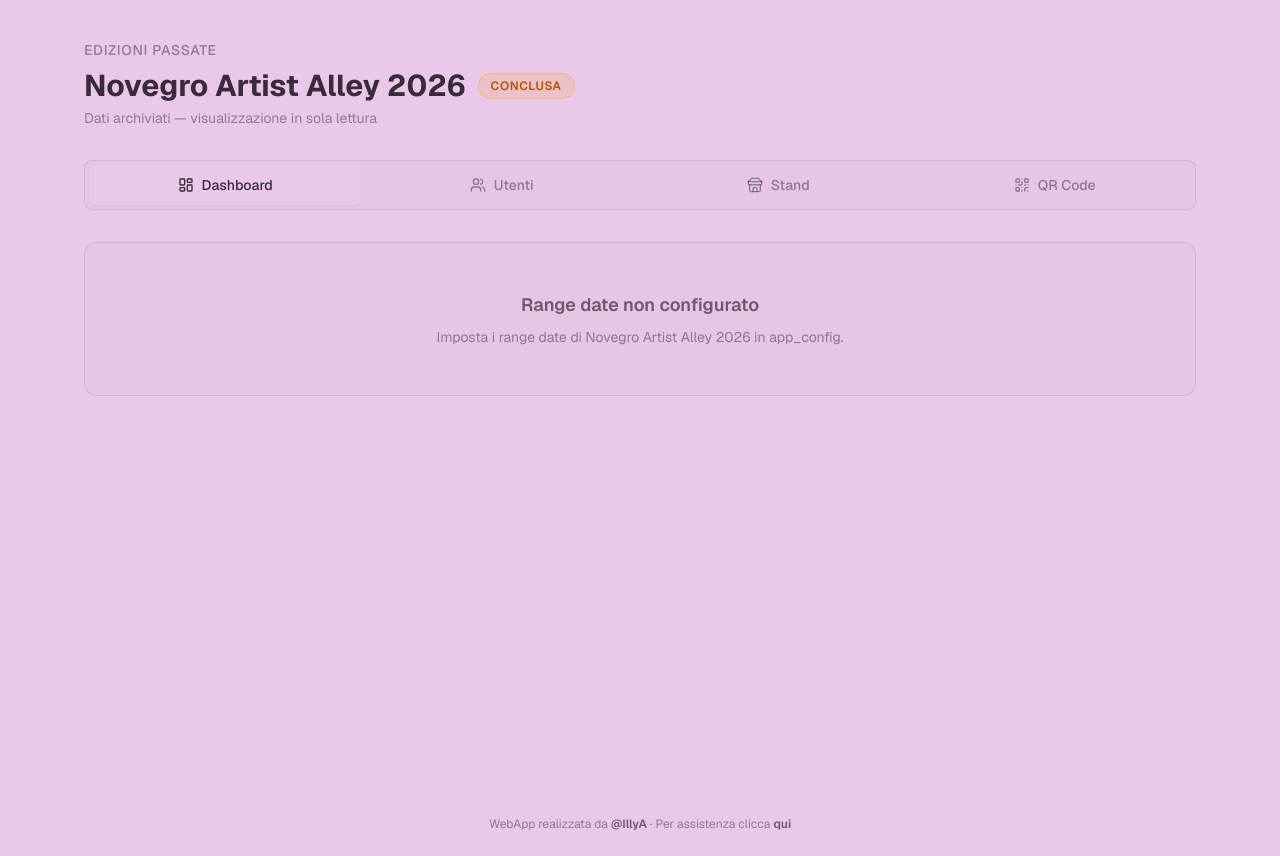
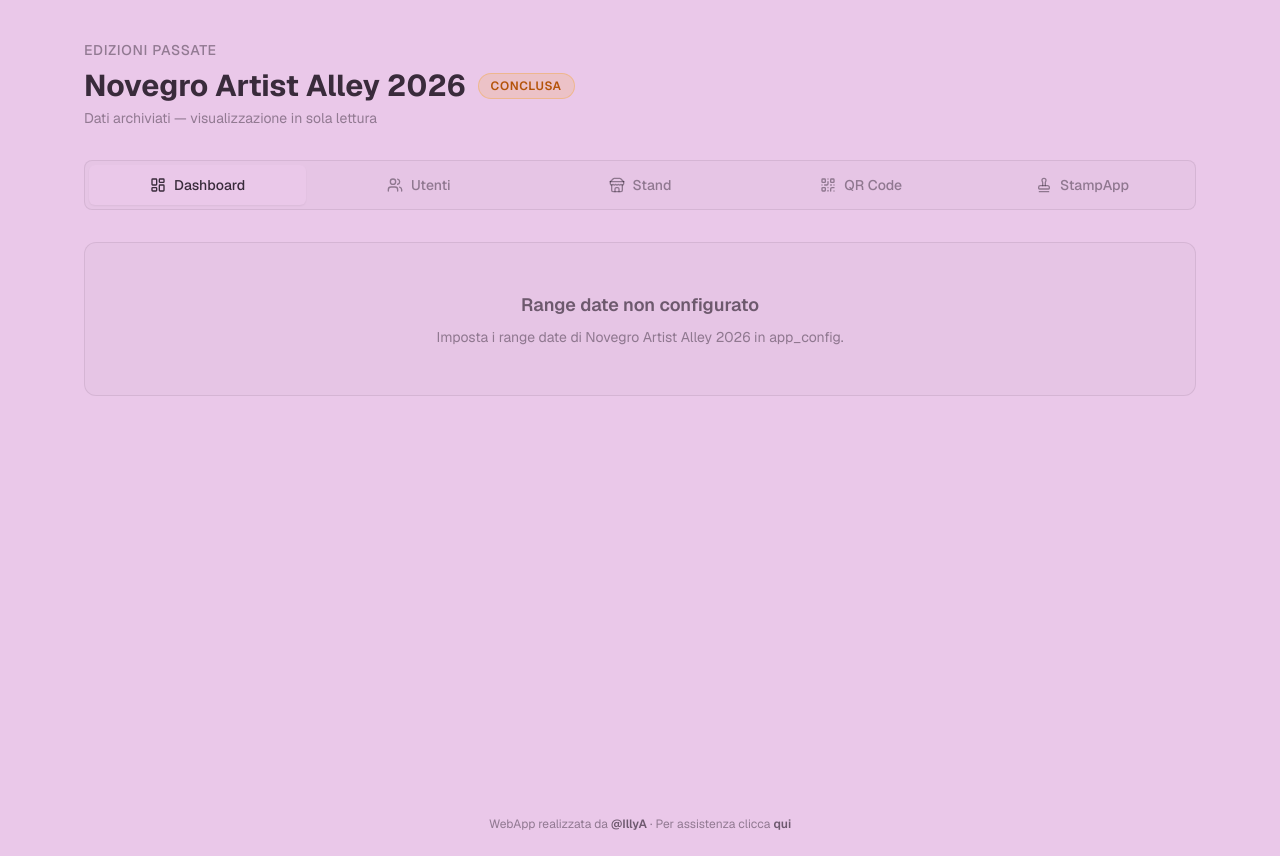
Before and after one commit to illyakurai-art/Stamp-rally, a Next.js app: page /admin/edizioni/novegro-2026 in a window 1280 px wide. Built offline with nearby package versions, Linux system fonts and the light colour scheme; no server answers; the database is empty.

Commit message:
Aggiunge tab StampApp alle edizioni passate - anteprima pagina utente in tempo reale

```diff
--- a/app/admin/edizioni/novegro-2026/page.tsx
+++ b/app/admin/edizioni/novegro-2026/page.tsx
@@ -6,17 +6,19 @@ import { AdminUsersList, type UserEntry } from "@/components/admin-users-list";
 import { AdminStandsList, type StandEntry } from "@/components/admin-stands-list";
 import { AdminQrGrid } from "@/components/admin/admin-qr-grid";
 import { TierBreakdown } from "@/components/admin-tier-breakdown";
+import { ProtectedDashboard } from "@/components/protected-dashboard";
 import { getEffectiveStampCount, SECRET_PAIRS } from "@/lib/secret-pairs";
 import { cn } from "@/lib/utils";
 import { Users, Stamp, Trophy, Hash, LayoutDashboard, Store, QrCode, BarChart3 } from "lucide-react";
 
-type Tab = "dashboard" | "utenti" | "stand" | "qr";
+type Tab = "dashboard" | "utenti" | "stand" | "qr" | "stampapp";
 
 const TABS: { id: Tab; label: string; icon: React.ElementType }[] = [
   { id: "dashboard", label: "Dashboard", icon: LayoutDashboard },
   { id: "utenti", label: "Utenti", icon: Users },
   { id: "stand", label: "Stand", icon: Store },
   { id: "qr", label: "QR Code", icon: QrCode },
+  { id: "stampapp", label: "StampApp", icon: Stamp },
 ];
 
 function safeFilename(name: string): string {
@@ -95,6 +97,8 @@ export default function PastEditionPage() {
       {/* Contenuto tab */}
       {!edition ? (
         <p className="text-sm text-foreground/40">Caricamento edizione…</p>
+      ) : tab === "stampapp" ? (
+        <StampAppTab />
       ) : !edition.isActive ? (
         <div className="rounded-xl border border-foreground/10 bg-foreground/[0.02] px-6 py-12 text-center">
           <p className="text-lg font-semibold text-foreground/70">Range date non configurato</p>
@@ -404,6 +408,21 @@ function QrTab({ edition }: { edition: EditionInfo }) {
   );
 }
 
+// ── StampApp Tab ──
+
+function StampAppTab() {
+  return (
+    <div>
+      <p className="text-sm text-foreground/50 mb-6">
+        Vista della pagina principale dell'app — identica a quella che vedono gli utenti, dati in tempo reale.
+      </p>
+      <div className="rounded-xl border border-foreground/10 bg-foreground/[0.02] overflow-hidden">
+        <ProtectedDashboard />
+      </div>
+    </div>
+  );
+}
+
 // ── StatCard ──
 
 function StatCard({
```
